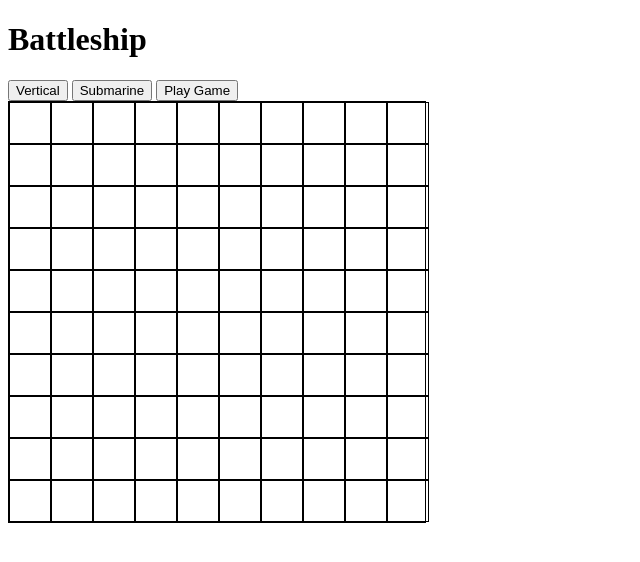
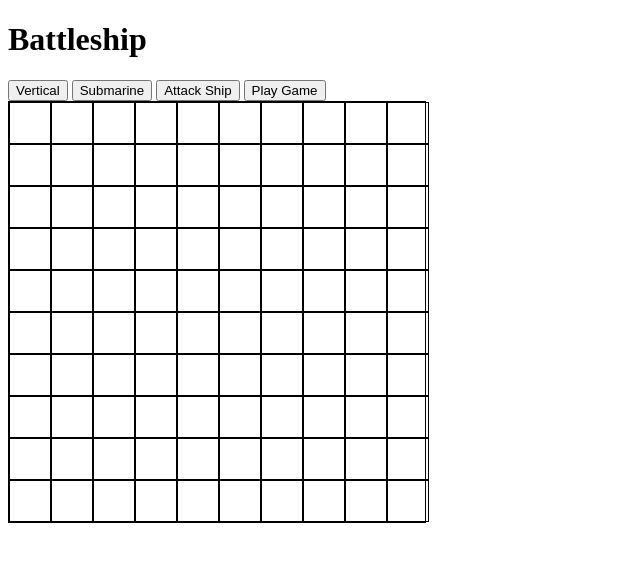
Before and after one commit to RaviP14/battleship, a website built with webpack: page dist/index.html in a window 1280 px wide. Shown: the whole page, without its empty margins (0-640 px from the left). Built offline with nearby package versions, Linux system fonts and the light colour scheme.

Commit message:
Added another ship btn.

```diff
--- a/dist/index.html
+++ b/dist/index.html
@@ -12,6 +12,9 @@
     <div>
       <button id="switchP" value="horizontal">Vertical</button>
       <button id="submarine" value="horizontal" data-key="3">Submarine</button>
+      <button id="attackship" value="horizontal" data-key="4">
+        Attack Ship
+      </button>
       <button id="playGame">Play Game</button>
       <button id="playAgain">Play Again</button>
       <div id="mainDisplay"></div>
```
